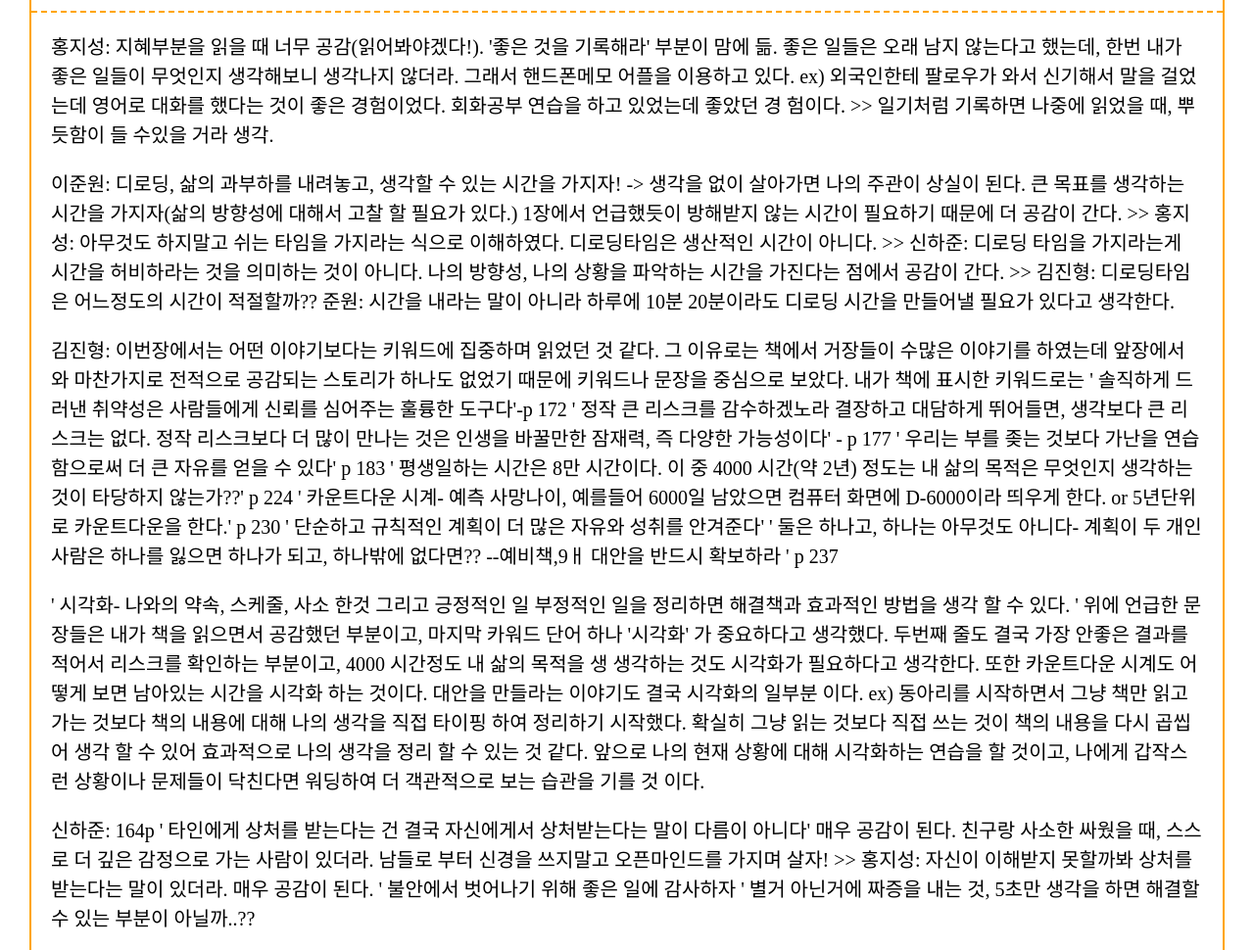
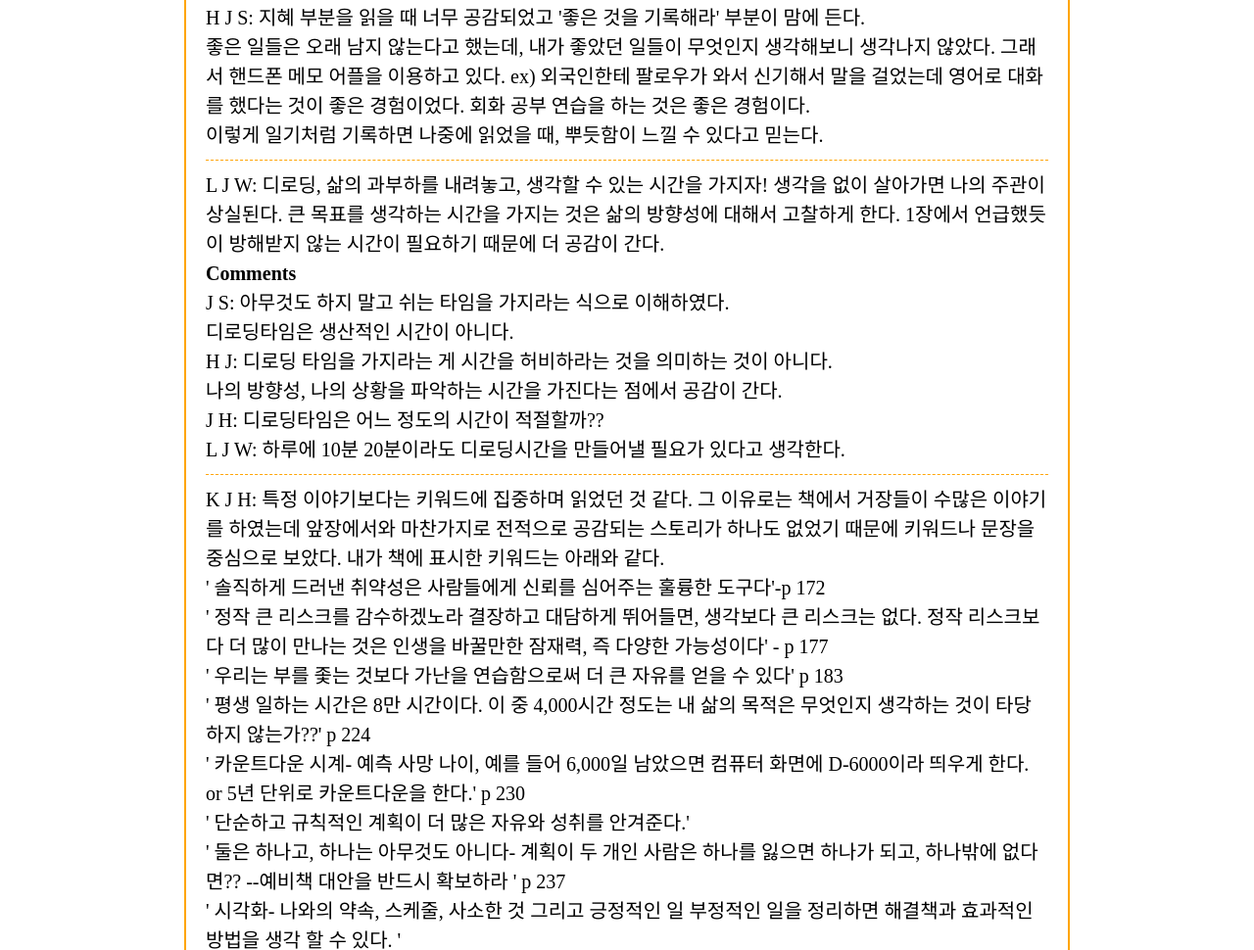
Before and after one commit to junwon-0313/RBBB, a plain HTML site: page tools of titans.html in a window 1280 px wide. Shown: the part 486-1456 px from the top of the page at 98% size. Drawn offline with Linux system fonts and the light colour scheme; a script that the page names is missing.

Commit message:
content change

```diff
--- a/template/content.css
+++ b/template/content.css
@@ -1,104 +1,130 @@
-#title h1{
+body {
+  width:900px;
+  margin: auto;
+  border: orange solid 2px;
+}
+
+a {
+  text-decoration: none;
+}
+
+
+#title h1 {
   padding: 20px;
   text-align: center;
   color: orange;
   font-size: 45px;
   border-bottom: solid orange 2px;
-  margin-bottom:0px;
+  margin-bottom: 0px;
 }
 
 #list {
   display: grid;
-grid-template-columns: 1fr 3fr  ;
+  grid-template-columns: 1fr 3fr;
   text-align: center;
-margin: 0; padding: 10px;
+  margin: 0;
+  padding: 10px;
   border-bottom: orange solid 2px;
   font-size: 30px;
   color: black;
 }
-#list .booklist{
+
+#list .booklist {
   border-right: orange solid 2px;
 }
 
-#summary{
+#summary {
   display: grid;
   grid-template-columns: 1fr 2fr;
-  text-align:left;
-  font-size:20px;
-  padding:10px;
+  text-align: left;
+  font-size: 20px;
+  padding: 10px;
   border-bottom: dashed 2px orange;
 }
 
-#summary .list{
+#summary .list {
   padding-left: 20px;
 }
 
-a{
-  text-decoration:none;
-}
-.co{
+
+.co {
   color: gray;
 }
-body{
+
+
+
+.book {
   margin: 30px;
-  border: orange solid 2px;
 }
-.book{
-  margin:30px;
+
+#text {
+  display flex;
+  flex-flow: row;
+  font-size: 20px;
+  margin: 20px;
+  line-height: 30px;
 }
-#text{
-  display grid;
-  grid-template-columns: 1fr;
-  font-size:20px;
-  margin:20px;
-  line-height:30px
+
+#text div{
+  border-bottom: dashed 1px orange;
+  margin-bottom: 10px;
+  padding-bottom: 10px;
 }
-  @media(max-width:700px){
-    #title h1{
+
+
+@media(max-width:700px) {
+  #title h1 {
     padding: 20px;
     text-align: center;
     color: orange;
     font-size: 45px;
     border-bottom: solid orange 2px;
-      margin-bottom:0px;
+    margin-bottom: 0px;
   }
 
   #list {
     display: grid;
-    grid-template-columns: 3fr 7fr  ;
+    grid-template-columns: 3fr 7fr;
     text-align: center;
-    margin: 0; padding: 10px;
+    margin: 0;
+    padding: 10px;
     border-bottom: orange solid 2px;
     font-size: 15px;
     color: black;
     font-weight: bold;
   }
-    #list .booklist{
+
+  #list .booklist {
     border-right: orange solid 2px;
   }
 
-    #summary{
+  #summary {
     display: none;
   }
-    a{
-      text-decoration:none;
+
+  a {
+    text-decoration: none;
   }
-    .co{
+
+  .co {
     color: gray;
   }
-    body{
+
+  body {
     margin: 30px;
     border: orange solid 2px;
   }
-    .book{
-      margin:30px;
+
+  .book {
+    margin: 30px;
   }
-    #text{
+
+  #text {
     display grid;
     grid-template-columns: 1fr;
-      margin:20px;
-      line-height:25px;
-      font-size:15px;
-      font-weight:500;
+    margin: 20px;
+    line-height: 25px;
+    font-size: 15px;
+    font-weight: 500;
   }
 }
--- a/tools of titans.html
+++ b/tools of titans.html
@@ -47,62 +47,62 @@
     </div>
 
     <div id="text">
-      <p>홍지성: 지혜부분을 읽을 때 너무 공감(읽어봐야겠다!). '좋은 것을 기록해라' 부분이 맘에 듦.
-        좋은 일들은 오래 남지 않는다고 했는데, 한번 내가 좋은 일들이 무엇인지 생각해보니 생각나지
-        않더라.
-        그래서 핸드폰메모 어플을 이용하고 있다.
-        ex) 외국인한테 팔로우가 와서 신기해서 말을 걸었는데 영어로 대화를 했다는 것이 좋은 경험이었다.
-        회화공부 연습을 하고 있었는데 좋았던 경
-        험이다.
-        >> 일기처럼 기록하면 나중에 읽었을 때, 뿌듯함이 들 수있을 거라 생각.</p>
-      <p>이준원: 디로딩, 삶의 과부하를 내려놓고, 생각할 수 있는 시간을 가지자! -> 생각을 없이 살아가면 나의
-        주관이 상실이 된다.
-        큰 목표를 생각하는 시간을 가지자(삶의 방향성에 대해서 고찰 할 필요가 있다.)
-        1장에서 언급했듯이 방해받지 않는 시간이 필요하기 때문에 더 공감이 간다.
-        >> 홍지성: 아무것도 하지말고 쉬는 타임을 가지라는 식으로 이해하였다. 디로딩타임은 생산적인 시간이
-        아니다.
-        >> 신하준: 디로딩 타임을 가지라는게 시간을 허비하라는 것을 의미하는 것이 아니다.
-        나의 방향성, 나의 상황을 파악하는 시간을 가진다는 점에서 공감이 간다.
-        >> 김진형: 디로딩타임은 어느정도의 시간이 적절할까??
-        준원: 시간을 내라는 말이 아니라 하루에 10분 20분이라도 디로딩 시간을 만들어낼 필요가 있다고
-        생각한다.</p>
-      <p>김진형: 이번장에서는 어떤 이야기보다는 키워드에 집중하며 읽었던 것 같다. 그 이유로는 책에서 거장들이
+      <div>H J S: 지혜 부분을 읽을 때 너무 공감되었고 '좋은 것을 기록해라' 부분이 맘에 든다.<br>
+        좋은 일들은 오래 남지 않는다고 했는데, 내가 좋았던 일들이 무엇인지 생각해보니 생각나지 않았다.
+        그래서 핸드폰 메모 어플을 이용하고 있다. ex) 외국인한테 팔로우가 와서 신기해서 말을 걸었는데 영어로 대화를 했다는 것이 좋은 경험이었다.
+        회화 공부 연습을 하는 것은 좋은 경험이다.<br>이렇게 일기처럼 기록하면 나중에 읽었을 때, 뿌듯함이 느낄 수 있다고 믿는다.
+      </div>
+      <div>L J W: 디로딩, 삶의 과부하를 내려놓고, 생각할 수 있는 시간을 가지자!
+        생각을 없이 살아가면 나의 주관이 상실된다.
+        큰 목표를 생각하는 시간을 가지는 것은 삶의 방향성에 대해서 고찰하게 한다. 1장에서 언급했듯이
+        방해받지 않는 시간이 필요하기 때문에 더 공감이 간다. <br>
+        <strong>Comments</strong><br>
+        J S: 아무것도 하지 말고 쉬는 타임을 가지라는 식으로 이해하였다. <br>
+        디로딩타임은 생산적인 시간이 아니다. <br>
+        H J: 디로딩 타임을 가지라는 게 시간을 허비하라는 것을 의미하는 것이 아니다. <br>
+        나의 방향성, 나의 상황을 파악하는 시간을 가진다는 점에서 공감이 간다. <br>
+        J H: 디로딩타임은 어느 정도의 시간이 적절할까?? <br>
+        L J W: 하루에 10분 20분이라도 디로딩시간을 만들어낼 필요가 있다고 생각한다.
+      </div>
+      <div>K J H: 특정 이야기보다는 키워드에 집중하며 읽었던 것 같다. 그 이유로는 책에서 거장들이
         수많은 이야기를 하였는데 앞장에서와
         마찬가지로 전적으로 공감되는 스토리가 하나도 없었기 때문에 키워드나 문장을 중심으로 보았다.
-        내가 책에 표시한 키워드로는
-        ' 솔직하게 드러낸 취약성은 사람들에게 신뢰를 심어주는 훌륭한 도구다'-p 172
+        내가 책에 표시한 키워드는 아래와 같다.<br>
+        ' 솔직하게 드러낸 취약성은 사람들에게 신뢰를 심어주는 훌륭한 도구다'-p 172<br>
         ' 정작 큰 리스크를 감수하겠노라 결장하고 대담하게 뛰어들면, 생각보다 큰 리스크는 없다. 정작 리스크보다 더
-        많이 만나는 것은 인생을 바꿀만한 잠재력, 즉 다양한 가능성이다' - p 177
-        ' 우리는 부를 좆는 것보다 가난을 연습함으로써 더 큰 자유를 얻을 수 있다' p 183
-        ' 평생일하는 시간은 8만 시간이다. 이 중 4000 시간(약 2년) 정도는 내 삶의 목적은 무엇인지 생각하는 것이
-        타당하지 않는가??' p 224
-        ' 카운트다운 시계- 예측 사망나이, 예를들어 6000일 남았으면 컴퓨터 화면에 D-6000이라 띄우게 한다. or
-        5년단위로 카운트다운을 한다.' p 230
-        ' 단순하고 규칙적인 계획이 더 많은 자유와 성취를 안겨준다'
+        많이 만나는 것은 인생을 바꿀만한 잠재력, 즉 다양한 가능성이다' - p 177<br>
+        ' 우리는 부를 좇는 것보다 가난을 연습함으로써 더 큰 자유를 얻을 수 있다' p 183<br>
+        ' 평생 일하는 시간은 8만 시간이다. 이 중 4,000시간 정도는 내 삶의 목적은 무엇인지 생각하는 것이
+        타당하지 않는가??' p 224<br>
+        ' 카운트다운 시계- 예측 사망 나이, 예를 들어 6,000일 남았으면 컴퓨터 화면에 D-6000이라 띄우게 한다. or
+        5년 단위로 카운트다운을 한다.' p 230<br>
+        ' 단순하고 규칙적인 계획이 더 많은 자유와 성취를 안겨준다.'<br>
         ' 둘은 하나고, 하나는 아무것도 아니다- 계획이 두 개인 사람은 하나를 잃으면 하나가 되고, 하나밖에 없다면??
-        --예비책,9ㅐ 대안을 반드시 확보하라 ' p 237</p>
-      <p>' 시각화- 나와의 약속, 스케줄, 사소 한것 그리고 긍정적인 일 부정적인 일을 정리하면 해결책과 효과적인
-        방법을 생각 할 수 있다. '
-        위에 언급한 문장들은 내가 책을 읽으면서 공감했던 부분이고, 마지막 카워드 단어 하나 '시각화' 가 중요하다고
+        --예비책 대안을 반드시 확보하라 ' p 237<br>
+        ' 시각화- 나와의 약속, 스케줄, 사소한 것 그리고 긍정적인 일 부정적인 일을 정리하면 해결책과 효과적인
+        방법을 생각 할 수 있다. '<br>
+        위에 언급한 문장들은 내가 책을 읽으면서 공감했던 부분이고, 마지막 키워드 단어 하나 '시각화' 가 중요하다고
         생각했다.
-        두번째 줄도 결국 가장 안좋은 결과를 적어서 리스크를 확인하는 부분이고, 4000 시간정도 내 삶의 목적을 생
+        두 번째 줄도 결국 가장 안 좋은 결과를 적어서 리스크를 확인하는 부분이고, 4000시간 정도 내 삶의 목적을 생
         생각하는 것도 시각화가 필요하다고 생각한다.
-        또한 카운트다운 시계도 어떻게 보면 남아있는 시간을 시각화 하는 것이다.
-        대안을 만들라는 이야기도 결국 시각화의 일부분 이다.
-        ex) 동아리를 시작하면서 그냥 책만 읽고 가는 것보다 책의 내용에 대해 나의 생각을 직접 타이핑 하여
+        또한, 카운트다운 시계도 어떻게 보면 남아있는 시간을 시각화하는 것이다.
+        대안을 만들라는 이야기도 결국 시각화의 일부분이다.<br>
+        ex) 동아리를 시작하면서 그냥 책만 읽고 가는 것보다 책의 내용에 대해 내 생각을 직접 타이핑하여
         정리하기 시작했다.
-        확실히 그냥 읽는 것보다 직접 쓰는 것이 책의 내용을 다시 곱씹어 생각 할 수 있어 효과적으로 나의 생각을
+        확실히 그냥 읽는 것보다 직접 쓰는 것이 책의 내용을 다시 곱씹어 생각 할 수 있어 효과적으로 내 생각을
         정리 할 수 있는 것 같다.
-        앞으로 나의 현재 상황에 대해 시각화하는 연습을 할 것이고, 나에게 갑작스런 상황이나 문제들이 닥친다면
-        워딩하여 더 객관적으로 보는 습관을 기를 것 이다.</p>
-      <p>신하준: 164p ' 타인에게 상처를 받는다는 건 결국 자신에게서 상처받는다는 말이 다름이 아니다' 매우 공감이
+        앞으로 나의 현재 상황에 대해 시각화하는 연습을 할 것이고, 나에게 갑작스러운 상황이나 문제들이 닥친다면
+        워딩하여 더 객관적으로 보는 습관을 기를 것이다.</div>
+      <div>S H J: 164p ' 타인에게 상처를 받는다는 건 결국 자신에게서 상처받는다는 말이 다름이 아니다' 매우 공감이
         된다.
-        친구랑 사소한 싸웠을 때, 스스로 더 깊은 감정으로 가는 사람이 있더라.
-        남들로 부터 신경을 쓰지말고 오픈마인드를 가지며 살자!
-        >> 홍지성: 자신이 이해받지 못할까봐 상처를 받는다는 말이 있더라. 매우 공감이 된다.
+        친구랑 사소한 다툼으로 싸웠을 때, 스스로 더 깊은 감정으로 가는 사람이 있었다.
+        남들의 시선에 신경을 쓰지 말고 오픈마인드를 가지며 살자!
+        <br><strong>Comments</strong><br>
+        J S: 자신이 이해받지 못할까 봐 상처를 받는다는 말이 있더라. 매우 공감이 된다.
         ' 불안에서 벗어나기 위해 좋은 일에 감사하자 '
-        별거 아닌거에 짜증을 내는 것, 5초만 생각을 하면 해결할 수 있는 부분이 아닐까..??</p>
+        별거 아닌 거에 짜증을 내는 것, 5초만 생각을 하면 해결할 수 있는 부분이 아닐까…??</div>
     </div>
+
     <p>토의 주제</p>
     <a href="#">자기계발서적 활용방안</a>
 
```
Also changed, not shown: index.html (+18 -3 lines), template/mainpage.css (+33 -6 lines). Lines whose indentation alone changed are shown as unchanged.
